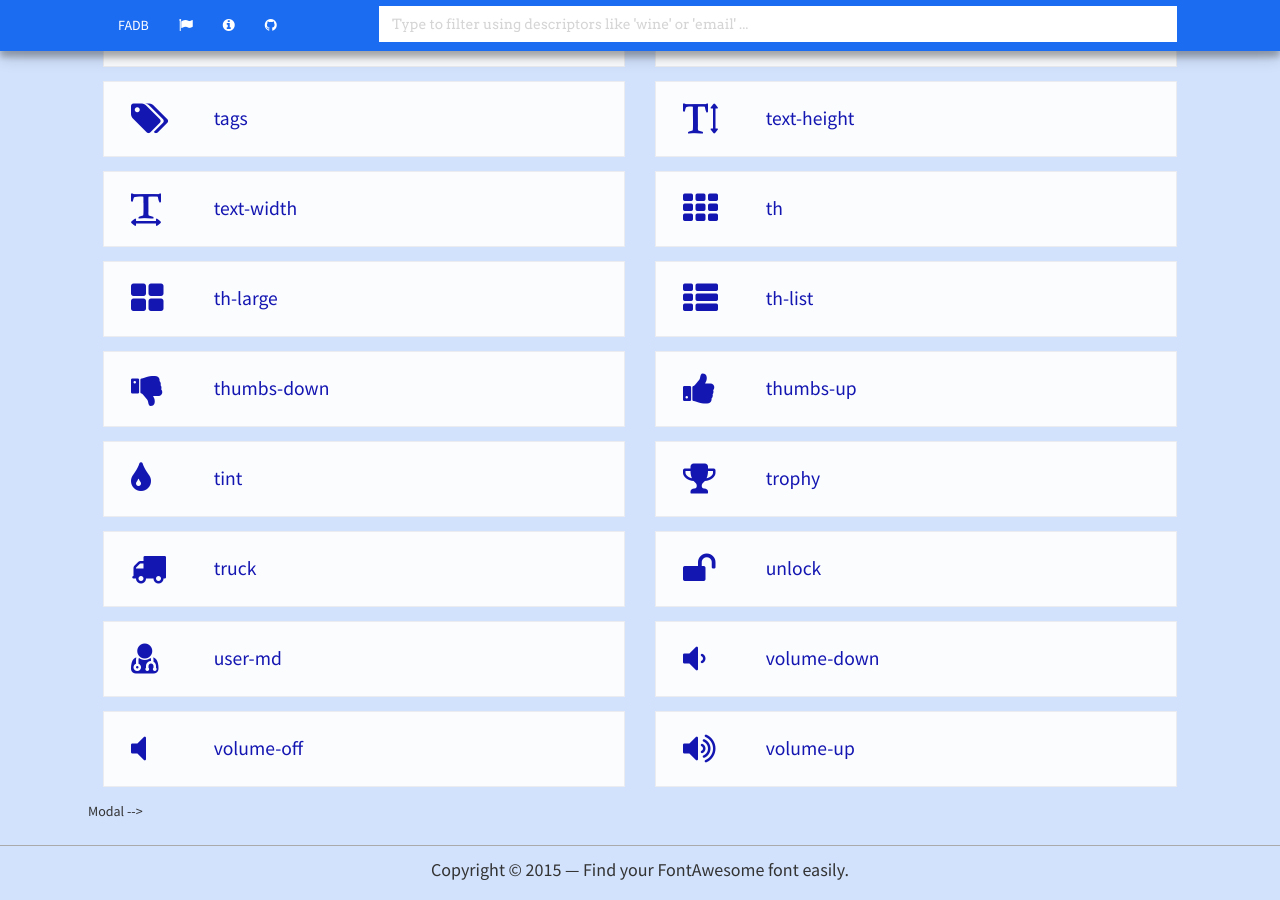
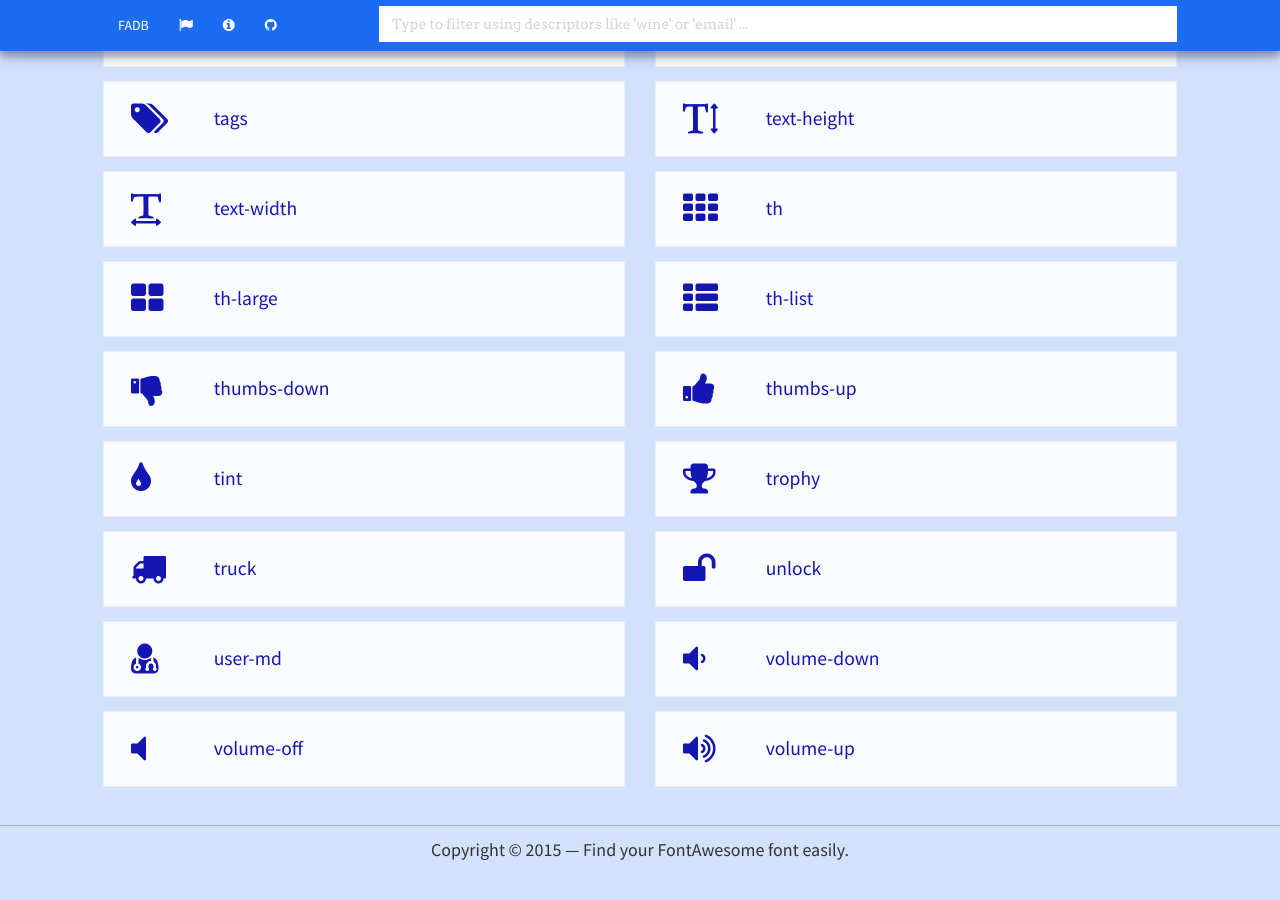
Before and after one commit to fadbus/fadbus.github.io, a Jekyll site: the page built from new.html, in a window 1280 px wide and 900 px high, scrolled down 26099 px. Built offline with Jekyll 4.4.1, drawn with Linux system fonts in a browser that asks for light colours; comment, search, counter and statistics services are not loaded.

Commit message:
Cleans up font modal.

```diff
--- a/_includes/blocks/font-modal.html
+++ b/_includes/blocks/font-modal.html
@@ -1,4 +1,4 @@
-Modal -->
+<!-- Modal -->
 <div class="modal fade" id="font-modal" tabindex="-1" role="dialog" aria-labelledby="myModalLabel">
   <div class="modal-dialog" role="document">
     <div class="modal-content">
@@ -13,12 +13,10 @@
 
             <div class="col-sm-9">
               <h5 id="font-icon-id"></h5>
-              <div id="icon-code"></div>
+              <p id="icon-code"></p>
+              <p id="font-icon-details"></p>
+              <p id="font-icon-meta"></p>
             </div><!-- /.col -->
-          </div><!-- /.row -->
-          <div class="row">
-            <div id="font-icon-details"></div>
-            <div id="font-icon-meta"></div>
           </div><!-- /.row -->
         </div><!-- /.modal-container -->
       </div>
@@ -28,4 +26,4 @@
       </div>
     </div>
   </div>
-</div><!-- /.modal
+</div><!-- /.modal -->
```
